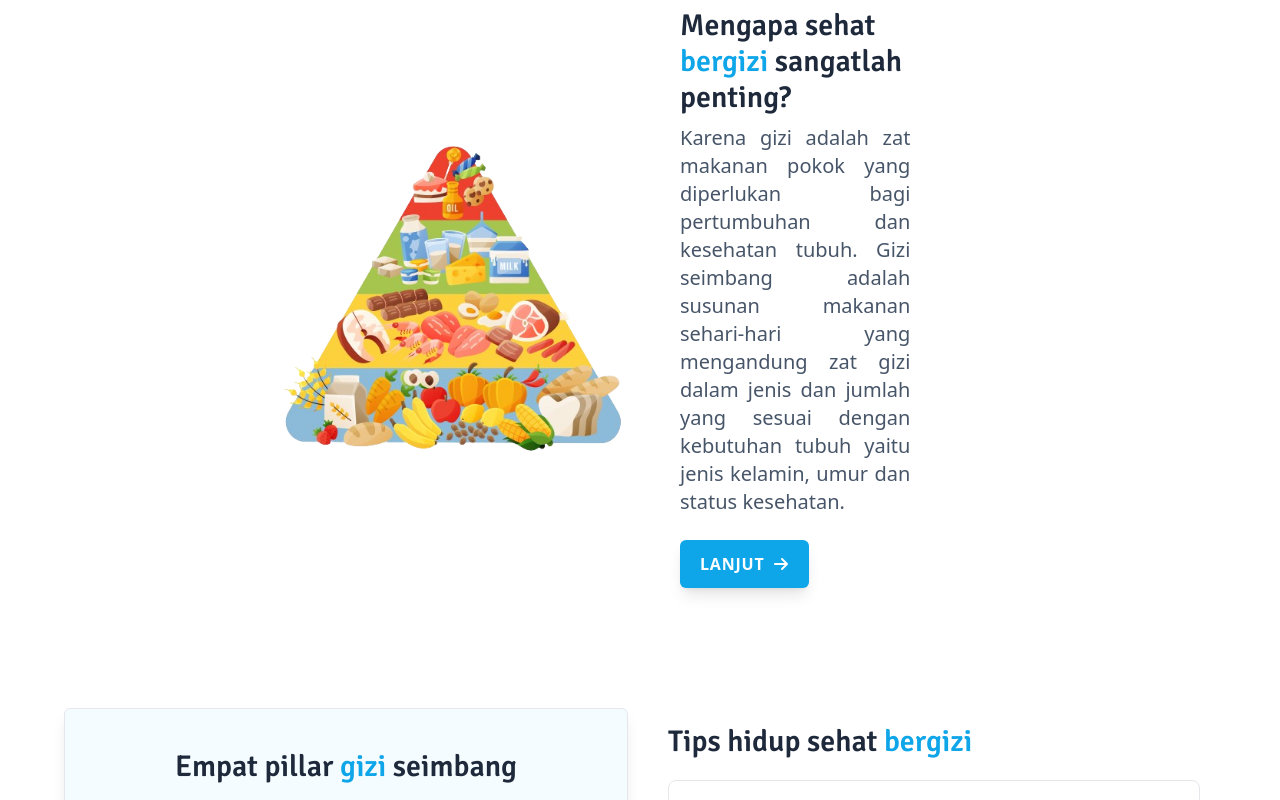
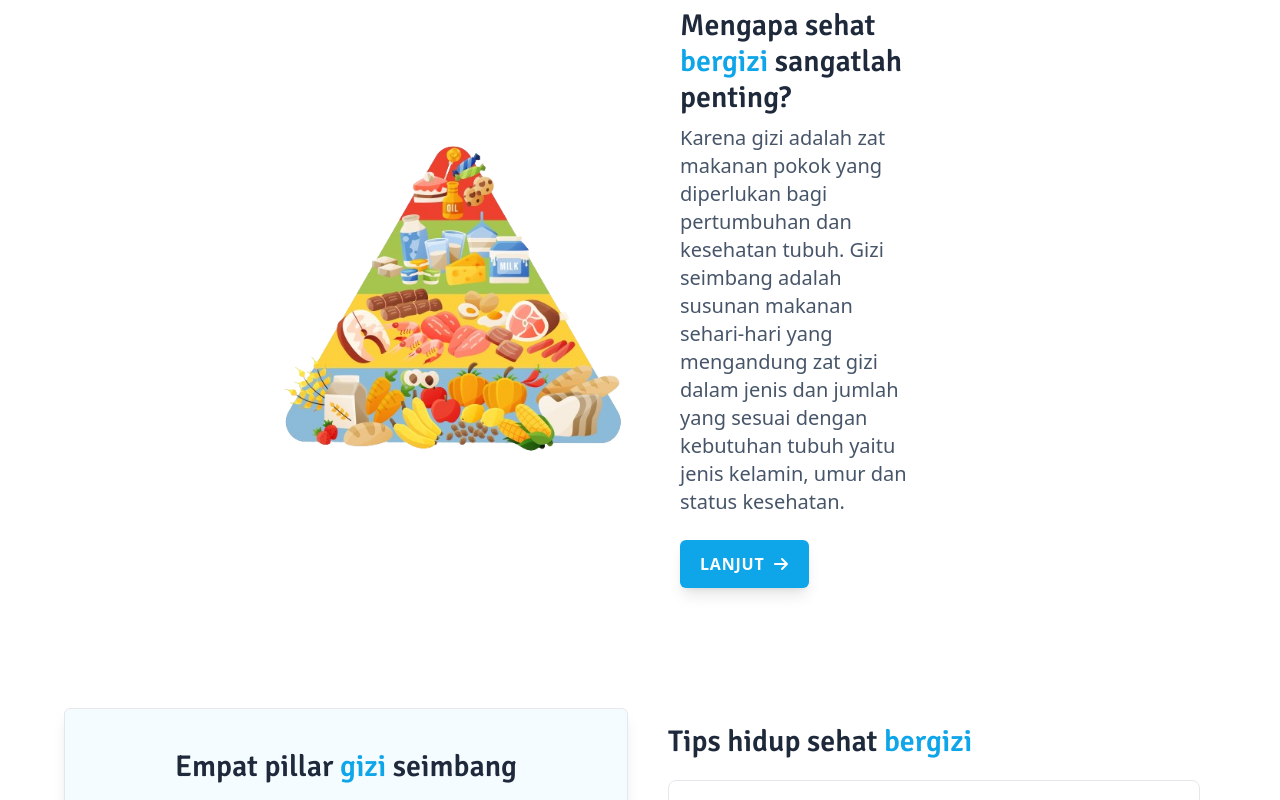
Before and after one commit to Fishniki/web-sagasitas, a React (Vite) app: page / in a window 1280 px wide. Shown: the part 1600-2400 px from the top of the page. Built offline with nearby package versions, Linux system fonts and the light colour scheme.

Commit message:
new : navbar

```diff
--- a/src/components/Content.jsx
+++ b/src/components/Content.jsx
@@ -51,7 +51,7 @@ return (
                 <h2 className="mt-6 text-2xl font-semibold text-slate-800 sm:text-3xl font-signika sm:mt-8 lg:mt-0">
                 Mengapa sehat <span className="text-sky-500">bergizi</span> sangatlah penting?
                 </h2>
-                <p className="mt-2 text-slate-600 text-justify sm:text-xl">
+                <p className="mt-2 text-slate-600 text-start sm:text-xl">
                 Karena gizi adalah zat makanan pokok yang diperlukan bagi pertumbuhan dan kesehatan tubuh.
                 Gizi seimbang adalah susunan makanan sehari-hari yang mengandung zat gizi dalam jenis dan
                 jumlah yang sesuai dengan kebutuhan tubuh yaitu jenis kelamin, umur dan status kesehatan.
@@ -70,7 +70,7 @@ return (
             </div>
         </div>
 
-        <div className="p-6 py-20 w-full flex justify-center ">
+        <div className="p-6 py-20 w-full flex justify-center backdrop-blur-lg">
         {/* Kontainer untuk kedua halaman */}
           <div id="pembahasan" className="w-full max-w-6xl grid grid-cols-1 md:grid-cols-2 gap-6 z-50">
 
```
